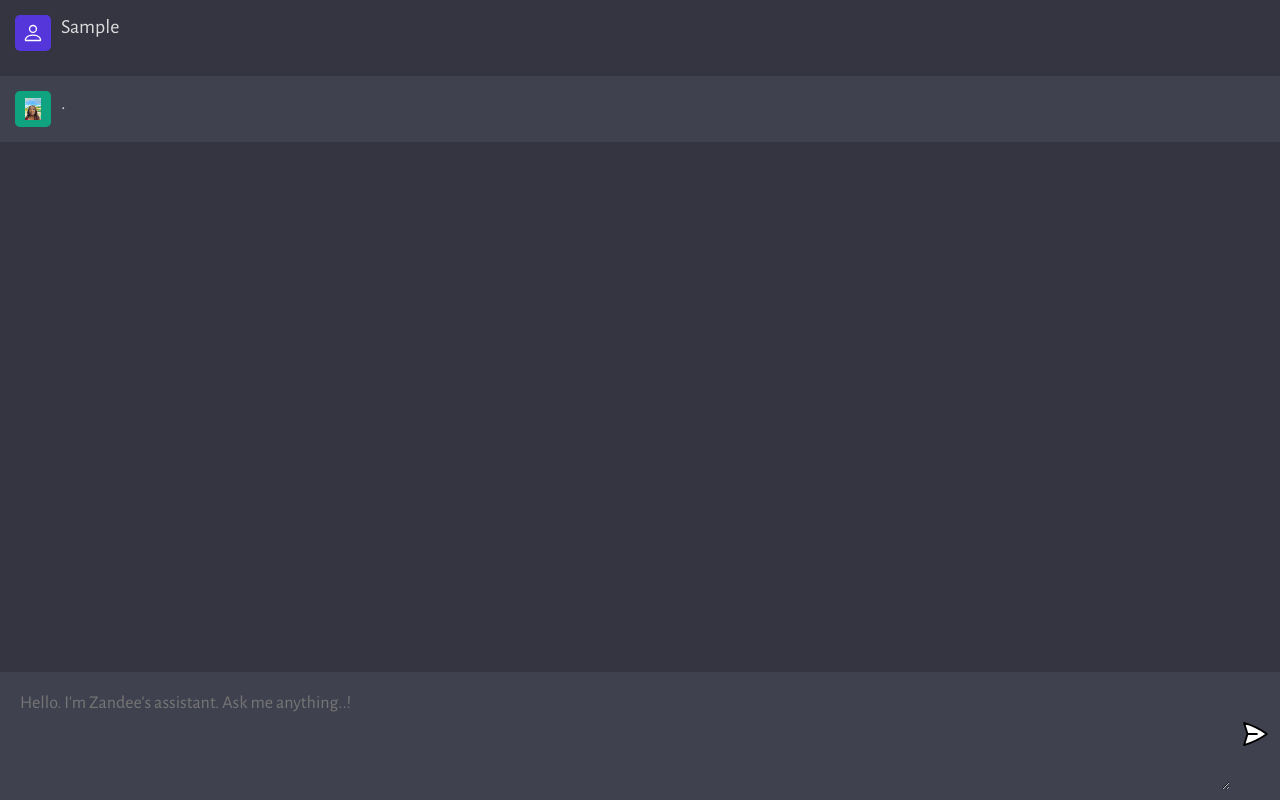
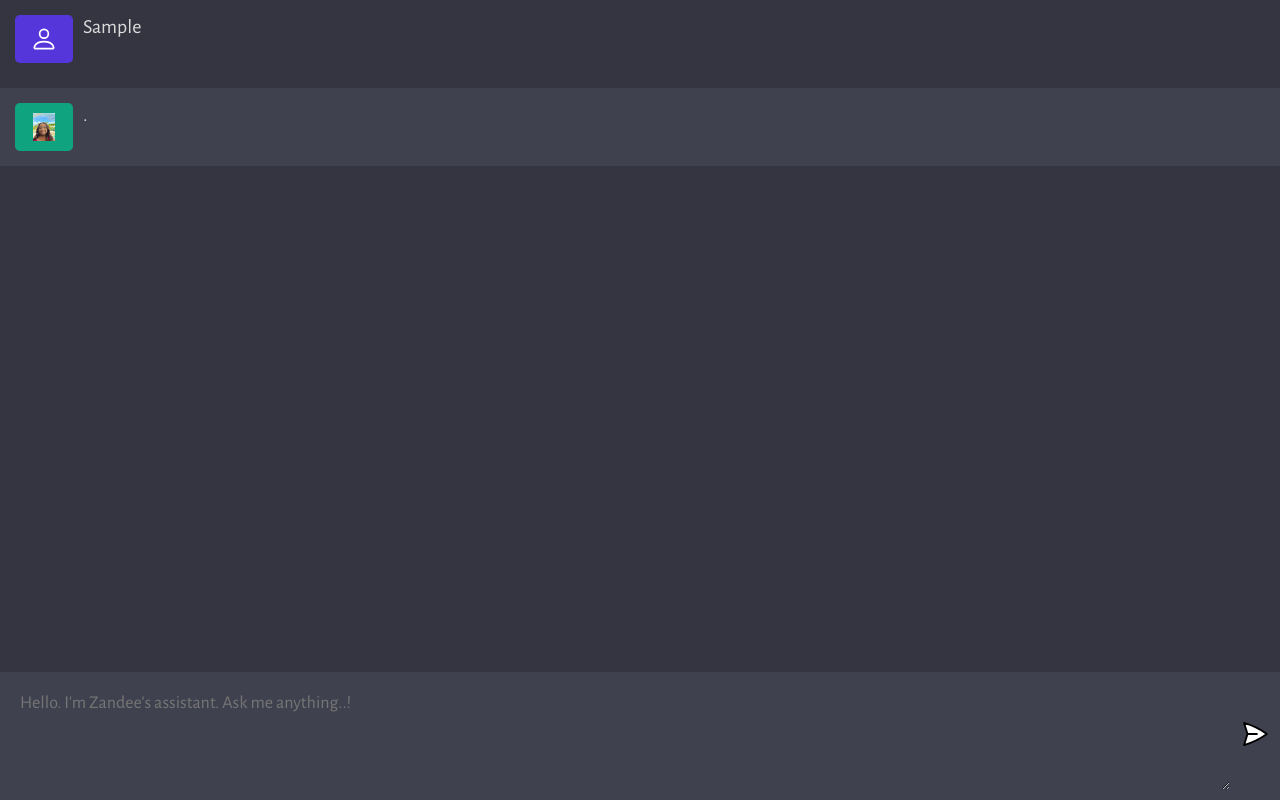
Before and after one commit to liqidchaos/zantest, a website built with Vite: page client/index.html in a window 1280 px wide. Both pictures are taken after typing "Sample" into the empty fields and a click on the button 1255 px from the left and 736 px from the top of the page. Built offline with nearby package versions, Linux system fonts and the light colour scheme; no server answers.

Commit message:
width of both

```diff
--- a/client/style.css
+++ b/client/style.css
@@ -65,8 +65,8 @@ body {
 }
 
 .profile {
-  width: 36px;
-  height: 36px;
+  width: 58px;
+  height: 48px;
   border-radius: 5px;
 
   background: #5436DA;
```
